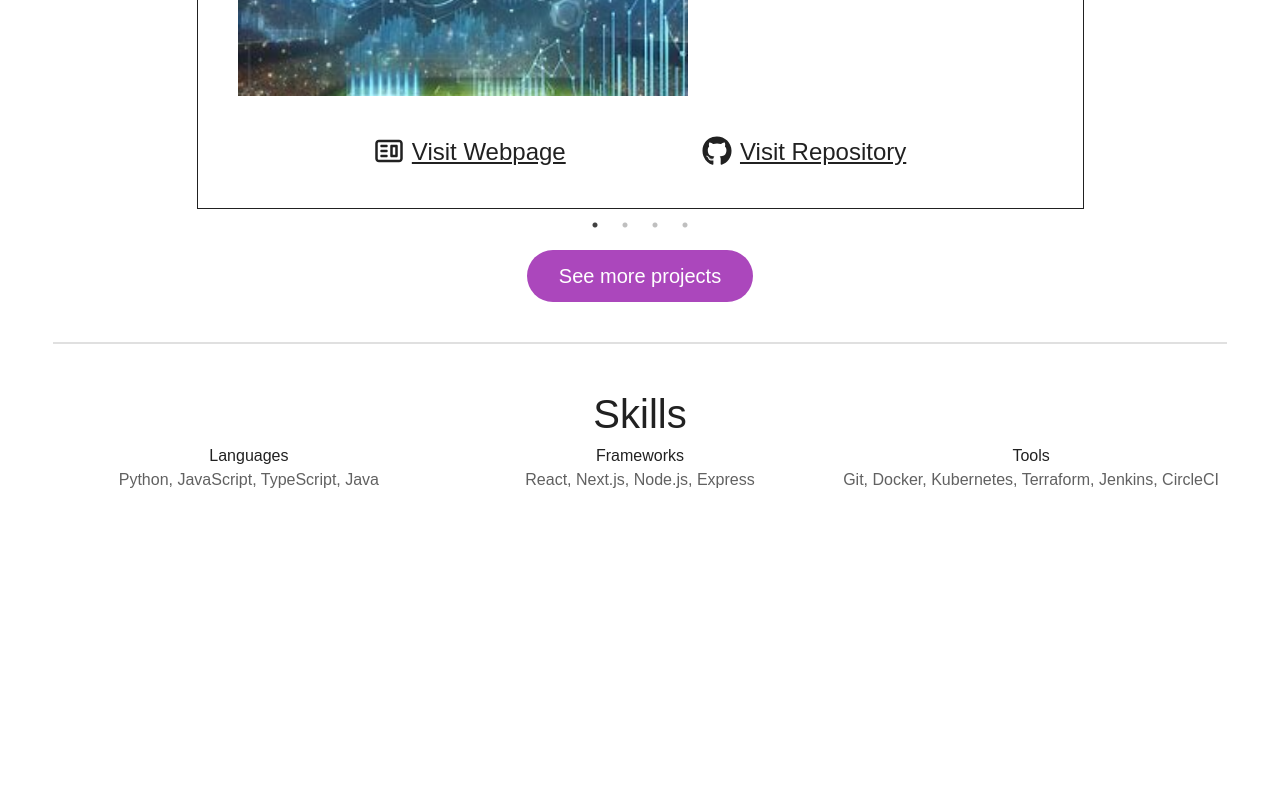
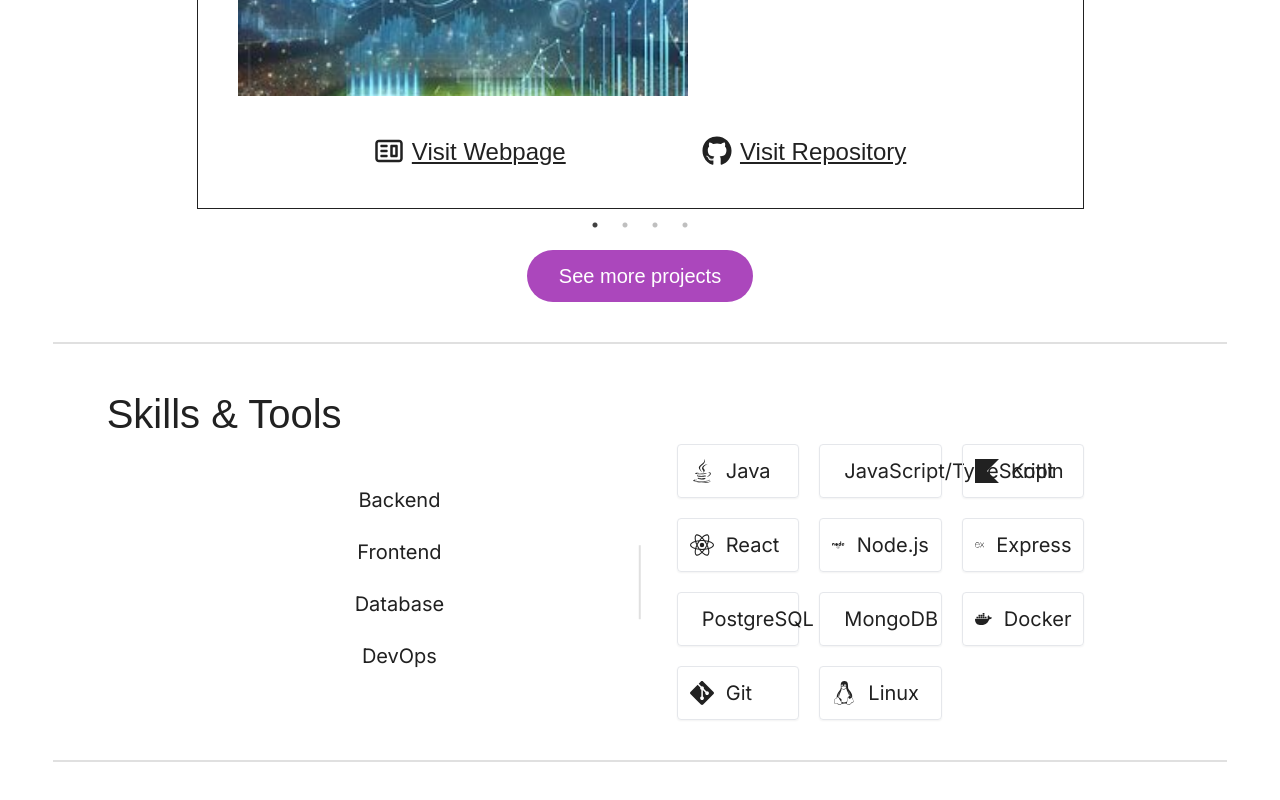
Before and after one commit to SebastianSaldarriagaC1/sebastiansaldarriaga, a Next.js app: page / in a window 1280 px wide. Shown: the part 1078-1878 px from the top of the page. Before the commit the page ends 1570 px from the top, so only its background shows below. Built offline with nearby package versions, Linux system fonts and the light colour scheme.

Commit message:
feat: add first skills section version

```diff
--- a/src/components/organisms/SkillsSection.tsx
+++ b/src/components/organisms/SkillsSection.tsx
@@ -1,25 +1,101 @@
-import React from "react";
+"use client";
+import React, { useState } from "react";
 
 import { SectionText } from "../atoms/Text";
+import { IconType } from "react-icons";
+import { FaJava, FaNode } from "react-icons/fa";
+import {
+  SiDocker,
+  SiExpress,
+  SiGit,
+  SiJavascript,
+  SiKotlin,
+  SiLinux,
+  SiMongodb,
+  SiPostgresql,
+  SiReact,
+} from "react-icons/si";
+
+interface Skill {
+  name: string;
+  icon: IconType;
+  category: string[];
+}
+
+const skillsList: Skill[] = [
+  { name: "Java", icon: FaJava, category: ["Backend"] },
+  {
+    name: "JavaScript/TypeScript",
+    icon: SiJavascript,
+    category: ["Frontend", "Backend"],
+  },
+  { name: "Kotlin", icon: SiKotlin, category: ["Backend"] },
+  { name: "React", icon: SiReact, category: ["Frontend"] },
+  { name: "Node.js", icon: FaNode, category: ["Backend"] },
+  { name: "Express", icon: SiExpress, category: ["Backend"] },
+  { name: "PostgreSQL", icon: SiPostgresql, category: ["Database"] },
+  { name: "MongoDB", icon: SiMongodb, category: ["Database"] },
+  { name: "Docker", icon: SiDocker, category: ["DevOps"] },
+  { name: "Git", icon: SiGit, category: ["DevOps"] },
+  { name: "Linux", icon: SiLinux, category: ["DevOps"] },
+];
+
+const categories = Array.from(
+  new Set(skillsList.flatMap((skill) => skill.category))
+);
 
 const SkillsSection: React.FC = () => {
+  const [selectedCategories, setSelectedCategories] = useState<string[]>([]);
+
+  const toggleCategory = (category: string) => {
+    setSelectedCategories(
+      (prev) =>
+        prev.includes(category)
+          ? prev.filter((cat) => cat !== category) // Remove if already selected
+          : [...prev, category] // Add if not selected
+    );
+  };
+
+  // Filter skills based on selected categories
+  const filteredSkills =
+    selectedCategories.length === 0
+      ? skillsList // Show all skills if no category is selected
+      : skillsList.filter((skill) =>
+          skill.category.some((cat) => selectedCategories.includes(cat))
+        );
+
   return (
-    <div id="skills" className="flex flex-col items-center">
-      <h1 className="section-text">Skills</h1>
-      <div className="flex flex-wrap justify-center w-11/12">
-        <div className="flex flex-col items-center w-1/3">
-          <h2 className="header-text">Languages</h2>
-          <p className="paragraph-text">Python, JavaScript, TypeScript, Java</p>
+    <div id="skills" className="mx-auto w-11/12 sm:w-10/12">
+      <SectionText text="Skills & Tools" />
+      <div className="flex flex-col sm:flex-row w-10/12 mx-auto items-start sm:items-center text-base sm:text-xl">
+        <div className="flex flex-col w-full sm:w-1/2 h-auto">
+          {categories.map((category, index) => (
+            <button
+              key={index}
+              className={`p-2 text-center mb-2 ${
+                selectedCategories.includes(category)
+                  ? "bg-blue-500 text-white"
+                  : ""
+              } hover:bg-blue-400 transition-colors`}
+              onClick={() => toggleCategory(category)}
+            >
+              {category}
+            </button>
+          ))}
         </div>
-        <div className="flex flex-col items-center w-1/3">
-          <h2 className="header-text">Frameworks</h2>
-          <p className="paragraph-text">React, Next.js, Node.js, Express</p>
-        </div>
-        <div className="flex flex-col items-center w-1/3">
-          <h2 className="header-text">Tools</h2>
-          <p className="paragraph-text">
-            Git, Docker, Kubernetes, Terraform, Jenkins, CircleCI
-          </p>
+        <hr className="hidden sm:block rotate-90 w-20 my-10" />
+        <div className="grid grid-cols-2 sm:grid-cols-3 gap-5 w-full sm:w-1/2 mt-10 sm:mt-0">
+          {filteredSkills.map((skill, index) => {
+            return (
+              <div
+                key={index}
+                className="flex items-center space-x-3 p-3 border rounded shadow-sm hover:shadow-lg transition-shadow"
+              >
+                <skill.icon size={24} />
+                <span>{skill.name}</span>
+              </div>
+            );
+          })}
         </div>
       </div>
     </div>
--- a/src/components/templates/PortfolioTemplate.tsx
+++ b/src/components/templates/PortfolioTemplate.tsx
@@ -23,6 +23,7 @@ const PortfolioTemplate: React.FC = () => {
       <ProjectsSection />
       <hr className="mx-auto w-11/12 my-10" />
       <SkillsSection />
+      <hr className="mx-auto w-11/12 my-10" />
     </div>
   );
 };
```
